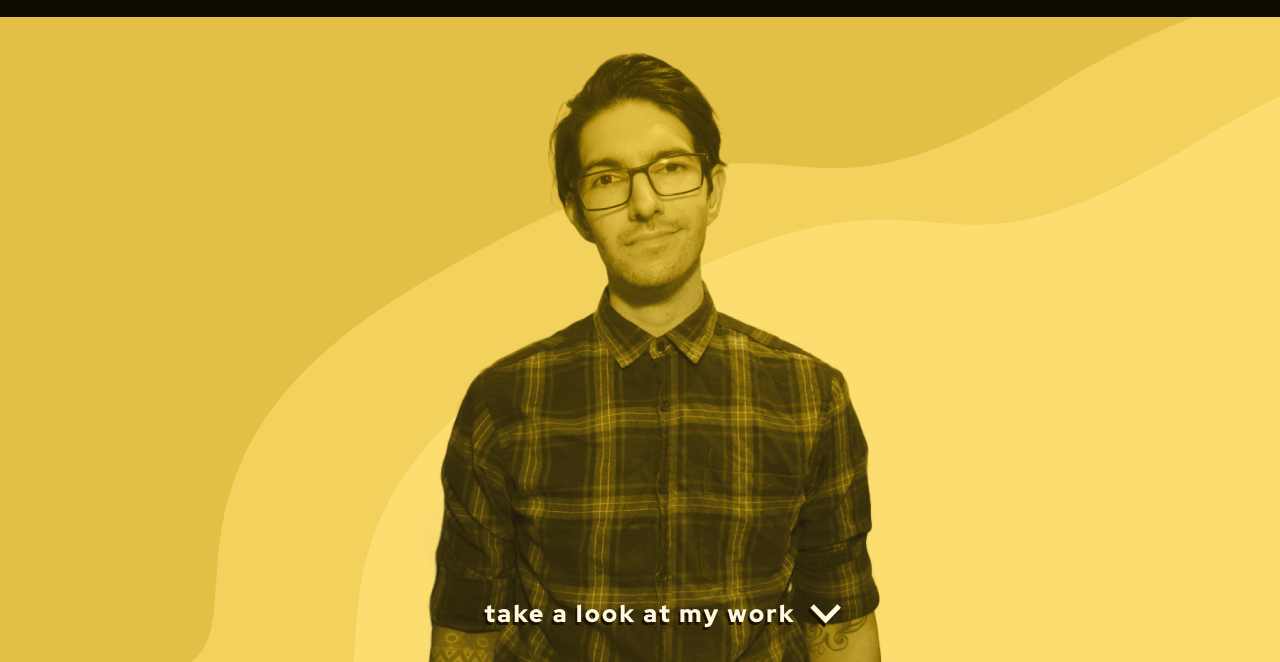
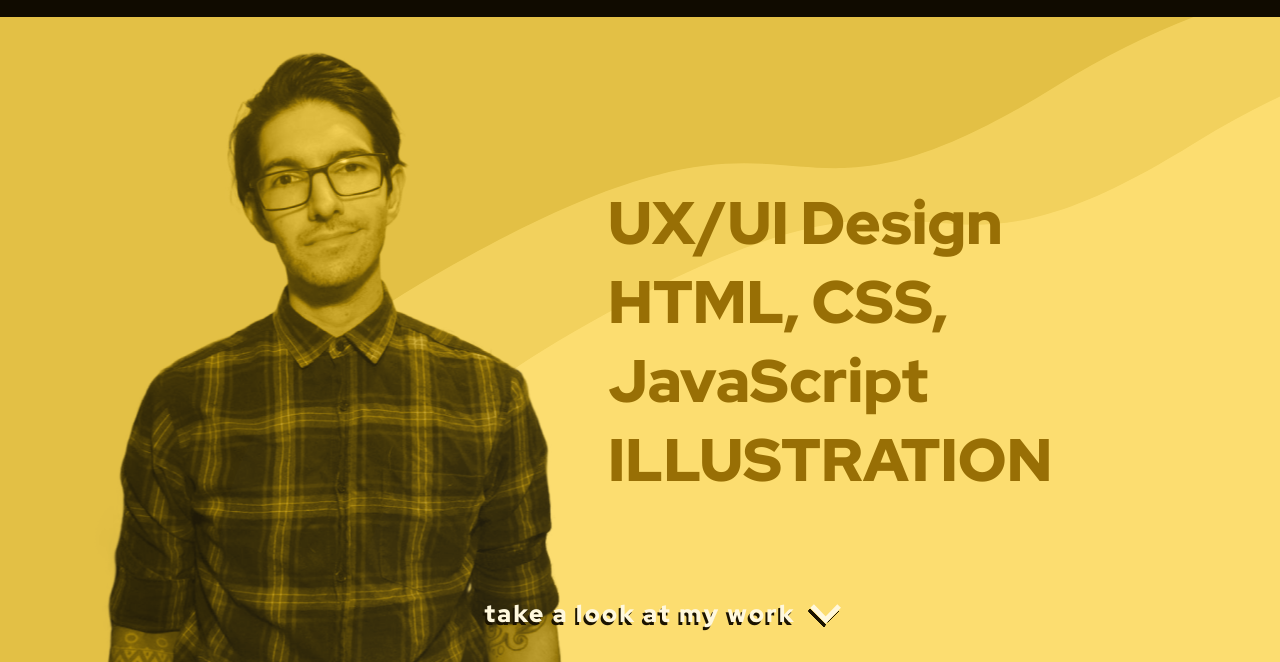
Before and after one commit to tucaas/portfolio, a plain HTML site: page index.html in a window 1280 px wide. Shown: the part 81-743 px from the top of the page. Drawn offline with Linux system fonts and the light colour scheme.

Commit message:
animation

```diff
--- a/css/home/home.css
+++ b/css/home/home.css
@@ -29,14 +29,52 @@
   background-repeat: no-repeat;
 }
 
-.intro-img img {
+.intro {
+  position: relative;
+  height: 648px;
+}
+
+.intro-content img {
+  position: absolute;
   display: block;
   margin: 0 auto;
   mix-blend-mode: luminosity;
+  animation-duration: 2s;
+  animation-delay: 1s;
+  animation-fill-mode: forwards;
+  left: 50%;
+  top: 50%;
+  transform: translate(-50%, -50%);
+  animation-name: move-left;
 }
 
-.intro-img {
-  position: relative;
+.intro-txt {
+  position: absolute;
+  animation-fill-mode: forwards;
+  left: 65%;
+  top: 50%;
+  transform: translate(-50%, -50%);
+  opacity: 0;
+  animation-name: appear;
+  animation-delay: 1.5s;
+  animation-duration: 1.5s;
+}
+
+@keyframes move-left {
+  0% {
+    left: 50%;
+  }
+  100% {
+    left: 25%;
+  }
+}
+@keyframes appear {
+  0% {
+    opacity: 0;
+  }
+  100% {
+    opacity: 1;
+  }
 }
 
 .intro a {
--- a/css/utilities/font.css
+++ b/css/utilities/font.css
@@ -7,3 +7,7 @@
   font: 900 1.25rem/1.5 "Red Hat Display", sans-serif;
   letter-spacing: 0.1em;
 }
+
+.fmain {
+  font: 900 3.75rem "Red Hat Display", sans-serif;
+}
--- a/css/utilities/global.css
+++ b/css/utilities/global.css
@@ -14,6 +14,7 @@ ul {
 }
 
 .container {
+  position: relative;
   max-width: 1440px;
   box-sizing: border-box;
   padding-left: 20px;
@@ -21,3 +22,13 @@ ul {
   margin-left: auto;
   margin-right: auto;
 }
+
+.container-2 {
+  position: relative;
+  max-width: 1600px;
+  box-sizing: border-box;
+  padding-left: 20px;
+  padding-right: 20px;
+  margin-left: auto;
+  margin-right: auto;
+}
--- a/index.html
+++ b/index.html
@@ -30,11 +30,17 @@
   </header>
 
   <main class="intro-bg">
-    <div class="intro container">
-      <div class="intro-img">
+    <div class="intro container-2">
+      <div class="intro-content">
         <img src="./img/profile-none (1).png" alt="">
         <a class="c1 f1" href="#work">take a look at my work</a>
+        <div class="intro-txt">
+          <h1 class="fmain c10">UX/UI Design</h1>
+          <h1 class="fmain c10">HTML, CSS, JavaScript</h1>
+          <h1 class="fmain c10">ILLUSTRATION</h1>
+        </div>
       </div>
+
     </div>
   </main>
 
```
Also changed, not shown: img/LI-In-Bug.png (added), img/LI-Logo.png (added).
